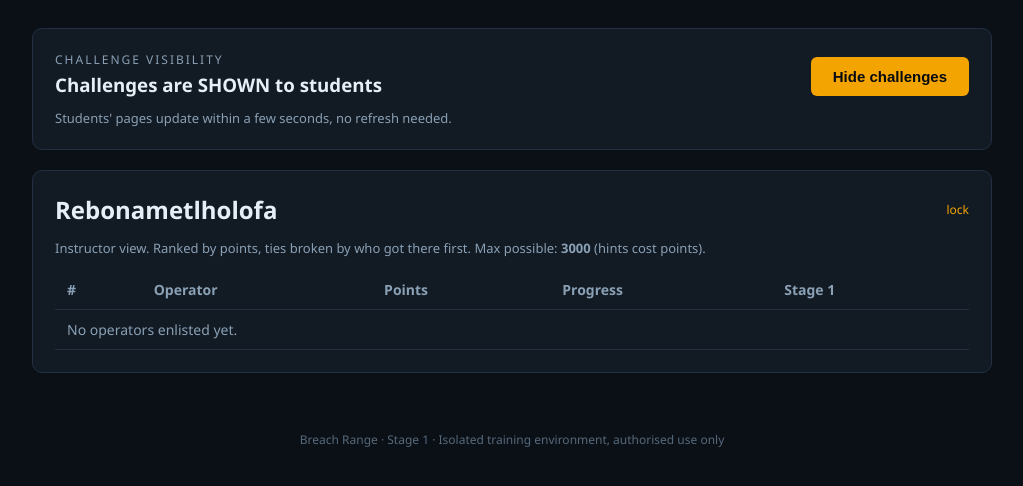
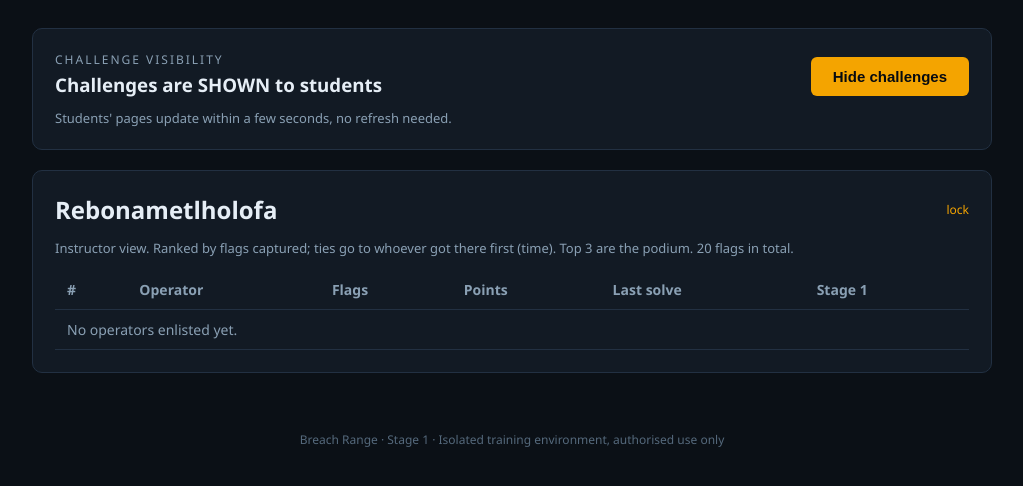
Before and after one commit to CleoTheProgrammer/breach-range, a PHP site: page /rebonametlholofa.php in a window 1280 px wide. Shown: the part 51-537 px from the top of the page, without its empty margins (128-1151 px from the left). Run offline with PHP 8.4, Linux system fonts and the light colour scheme; the visitor is signed in with stand-in values (Sample User, id 1); data that the repository does not hold is empty.

Commit message:
Unique handles with suggestion; rank leaderboard by flags then time
Registration now rejects a taken handle with 'You cannot use this username',
suggests a free alternative (prefilled, still editable), and lets them retry;
the real owner can still resume with the correct passphrase. Leaderboard now
ranks by flags captured, ties broken by earliest/fastest completion time, then
points, shows a Flags and Last solve column and highlights the top 3 podium.

```diff
--- a/console/src/helpers.php
+++ b/console/src/helpers.php
@@ -53,18 +53,26 @@ function leaderboard() {
     $players = db()->query("SELECT id, handle FROM players")->fetchAll(PDO::FETCH_ASSOC);
     $rows = [];
     foreach ($players as $pl) {
-        $last = db()->prepare("SELECT GREATEST(COALESCE(MAX(flag_at),0), COALESCE(MAX(quiz_at),0)) FROM progress WHERE player_id = ?");
-        $last->execute([$pl['id']]);
+        $prog = progress_for($pl['id']);
+        $flags = 0; foreach ($prog as $r) { if ($r['flag']) $flags++; }
+        $lt = db()->prepare("SELECT MAX(GREATEST(COALESCE(flag_at,'1970-01-01 00:00:00'), COALESCE(quiz_at,'1970-01-01 00:00:00'))) FROM progress WHERE player_id = ?");
+        $lt->execute([$pl['id']]);
+        $last = $lt->fetchColumn();
         $rows[] = [
-            'handle' => $pl['handle'],
-            'points' => points_for($pl['id']),
-            'cleared'=> stage1_complete($pl['id']),
-            'last'   => $last->fetchColumn() ?: '0',
+            'handle'  => $pl['handle'],
+            'flags'   => $flags,
+            'points'  => points_for($pl['id']),
+            'cleared' => stage1_complete($pl['id']),
+            'last'    => ($last && $last > '1971') ? $last : '',
         ];
     }
+    // Rank: most flags first; ties to whoever reached it earliest (fastest); then points.
     usort($rows, function($a, $b) {
-        if ($a['points'] !== $b['points']) return $b['points'] - $a['points'];
-        return strcmp($a['last'], $b['last']);
+        if ($a['flags'] !== $b['flags']) return $b['flags'] - $a['flags'];
+        $al = $a['last'] !== '' ? $a['last'] : '9999';
+        $bl = $b['last'] !== '' ? $b['last'] : '9999';
+        if ($al !== $bl) return strcmp($al, $bl);
+        return $b['points'] - $a['points'];
     });
     return $rows;
 }
--- a/console/src/index.php
+++ b/console/src/index.php
@@ -23,7 +23,7 @@ require_once __DIR__ . '/includes/header.php'; ?>
     <div style="margin-top:22px;max-width:380px">
       <div style="color:#8aa0b4;font-size:12px;letter-spacing:2px;text-transform:uppercase;margin-bottom:8px">Enlist to begin</div>
       <form method="post" action="/auth.php">
-        <label>Operator handle</label><input name="handle" maxlength="40" required>
+        <label>Operator handle</label><input name="handle" maxlength="40" value="<?= htmlspecialchars($_SESSION['suggested_handle'] ?? '') ?>" required><?php unset($_SESSION['suggested_handle']); ?>
         <label>Passphrase</label><input name="password" type="password" required>
         <button class="btn" type="submit">Go</button>
       </form>
--- a/console/src/rebonametlholofa.php
+++ b/console/src/rebonametlholofa.php
@@ -51,19 +51,20 @@ require_once __DIR__ . '/includes/header.php'; ?>
     <h2 style="margin:0">Rebonametlholofa</h2>
     <a href="/rebonametlholofa.php?lock=1" style="margin-left:auto;font-size:12px">lock</a>
   </div>
-  <p style="color:#8aa0b4;font-size:13px">Instructor view. Ranked by points, ties broken by who got there first. Max possible: <b><?= $total ?></b> (hints cost points).</p>
+  <p style="color:#8aa0b4;font-size:13px">Instructor view. Ranked by flags captured; ties go to whoever got there first (time). Top 3 are the podium. <?= count(challenges()) ?> flags in total.</p>
   <table>
-    <tr><th>#</th><th>Operator</th><th>Points</th><th>Progress</th><th>Stage 1</th></tr>
+    <tr><th>#</th><th>Operator</th><th>Flags</th><th>Points</th><th>Last solve</th><th>Stage 1</th></tr>
     <?php foreach ($rows as $i => $r): ?>
-      <tr>
-        <td><?= $i+1 ?></td>
+      <tr style="<?= $i < 3 ? 'background:rgba(244,164,0,.08)' : '' ?>">
+        <td><?php if ($i < 3): ?><b style="color:#f4a400"><?= $i+1 ?></b><?php else: ?><?= $i+1 ?><?php endif; ?></td>
         <td><b><?= htmlspecialchars($r['handle']) ?></b></td>
-        <td style="color:#f4a400"><?= $r['points'] ?></td>
-        <td style="color:#8aa0b4"><?= $total ? round(100*$r['points']/$total) : 0 ?>%</td>
+        <td style="color:#f4a400"><?= $r['flags'] ?></td>
+        <td><?= $r['points'] ?></td>
+        <td style="color:#8aa0b4;font-size:13px"><?= $r['last'] !== '' ? htmlspecialchars($r['last']) : '-' ?></td>
         <td><?php if ($r['cleared']): ?><span class="pill done">cleared</span><?php else: ?><span class="pill todo">in progress</span><?php endif; ?></td>
       </tr>
     <?php endforeach; ?>
-    <?php if (!$rows): ?><tr><td colspan="5" style="color:#8aa0b4">No operators enlisted yet.</td></tr><?php endif; ?>
+    <?php if (!$rows): ?><tr><td colspan="6" style="color:#8aa0b4">No operators enlisted yet.</td></tr><?php endif; ?>
   </table>
 </div>
 <?php require_once __DIR__ . '/includes/footer.php';
```
Also changed, not shown: console/src/auth.php (+30 -10 lines).
